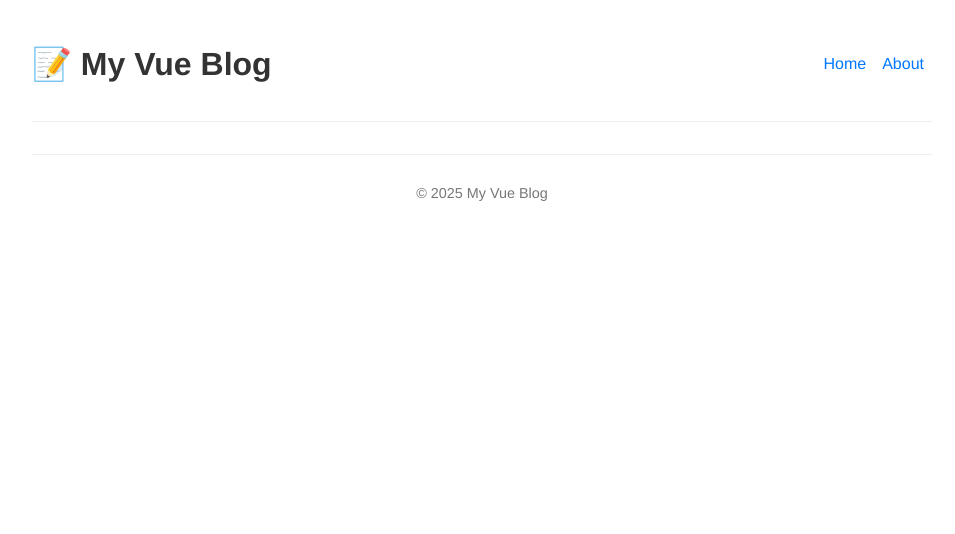
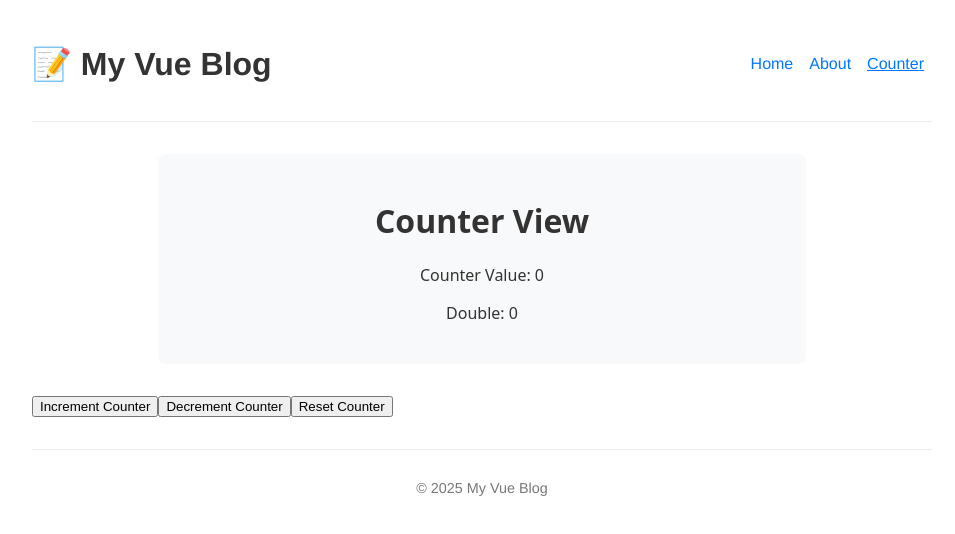
Before and after one commit to saditya370/miniBlog, a Vue app: page /counter in a window 1280 px wide. Shown: the top 534 px of the page, without its empty margins (158-1113 px from the left). Built offline with nearby package versions, Linux system fonts and the light colour scheme.

Commit message:
Added Counter Veiw For better understanding of pinia and stores and reactivity

```diff
--- a/src/App.vue
+++ b/src/App.vue
@@ -5,6 +5,7 @@
       <nav>
         <router-link to="/">Home</router-link>
         <router-link to="/about">About</router-link>
+        <router-link to="/counter">Counter</router-link>
       </nav>
     </header>
 
--- a/src/router/index.js
+++ b/src/router/index.js
@@ -4,6 +4,7 @@ import HomeView from '@/views/HomeView.vue';
 import PostView from '@/views/PostView.vue';
 import AboutView from '@/views/AboutView.vue';
 import NotFound from '@/views/NotFound.vue';
+import CounterView from '@/views/CounterView.vue';
 
 const routes = [
   {
@@ -22,6 +23,17 @@ const routes = [
     name: 'About',
     component: AboutView,
   },
+  {
+    path: '/counter',
+    name: 'Counter',
+    component: CounterView,
+  },
+  {
+
+    path: '/:pathMatch(.*)*',
+    name: 'NotFound',
+    component: NotFound,
+  },
 
 ];
 
--- /dev/null
+++ b/src/stores/counterStore.js
@@ -0,0 +1,32 @@
+import { defineStore } from "pinia";
+import {ref,computed} from "vue";
+
+export const useCounterStore = defineStore("counter", () => {
+    const count = ref(0);
+    const warning = ref("");
+
+    function showWarning(message) {
+        warning.value = message;
+        setTimeout(() => {
+            warning.value = "";
+        }, 2000);
+    }
+
+    function increment() {
+        count.value++;
+    }
+
+    const decrement = () => {
+    if (count.value <= 0) {
+      showWarning('Cannot go below 0');
+      return;
+    }
+    count.value--;
+  };
+
+    const doubleCount = computed(() => count.value * 2);
+    function reset() {
+        count.value = 0;
+    }
+    return { count, increment, decrement , doubleCount, reset, warning };
+});
--- /dev/null
+++ b/src/views/CounterView.vue
@@ -0,0 +1,59 @@
+<template>
+  <div class="counter-section">
+    <h1>Counter View</h1>
+
+    <p>Counter Value: {{ counterStore.count }}</p>
+    <p>Double: {{ counterStore.doubleCount }}</p>  </div>
+
+    <button @click="counterStore.increment()">Increment Counter</button>
+    <button @click="counterStore.decrement()">Decrement Counter</button>
+    <button @click="counterStore.reset()">Reset Counter</button>
+
+    <transition name="fade">
+      <div v-if="counterStore.warning" class="toast">
+        {{ counterStore.warning }}
+      </div>
+    </transition>
+</template>
+
+<script setup>
+
+import { useCounterStore } from '@/stores/counterStore';
+const counterStore = useCounterStore();
+
+
+</script>
+<style scoped>
+.counter-section { max-width: 600px; margin: 2rem auto; font-family: system-ui, sans-serif; }
+
+.counter-section { margin-top: 2rem; padding: 1.5rem; background: #f8f9fa; border-radius: 8px; text-align: center; }
+
+.buttons button {
+  margin: 0 0.4rem;
+  padding: 0.5rem 1rem;
+  font-size: 1rem;
+  cursor: pointer;
+  background: #007bff;
+  color: #fff;
+  border: none;
+  border-radius: 4px;
+}
+.buttons button:hover { background: #0056b3; }
+
+.toast {
+  position: fixed;
+  bottom: 2rem;
+  left: 50%;
+  transform: translateX(-50%);
+  background: #ff4444;
+  color: #fff;
+  padding: 0.75rem 1.5rem;
+  border-radius: 6px;
+  box-shadow: 0 4px 12px rgba(0,0,0,.15);
+  font-weight: 500;
+  z-index: 1000;
+}
+
+.fade-enter-active, .fade-leave-active { transition: opacity .25s ease; }
+.fade-enter-from, .fade-leave-to { opacity: 0; }
+</style>
--- /dev/null
+++ b/src/views/PostView.vue
@@ -0,0 +1,6 @@
+<template>
+  <div class="page">
+    <h1>Post Page</h1>
+    <p>Viewing post with ID: {{ $route.params.id }}</p>
+  </div>
+</template>
```
